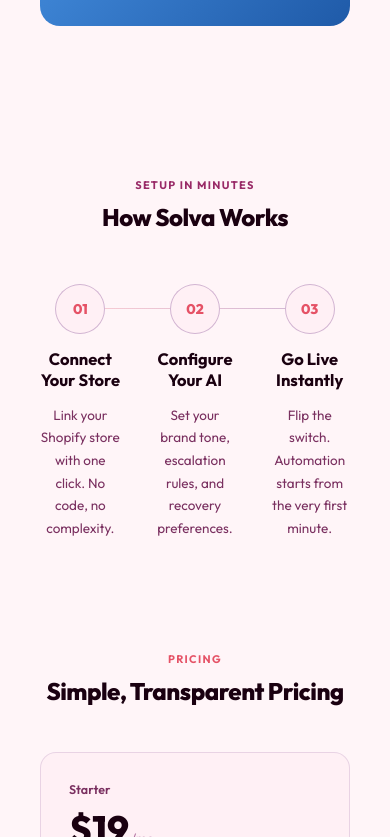
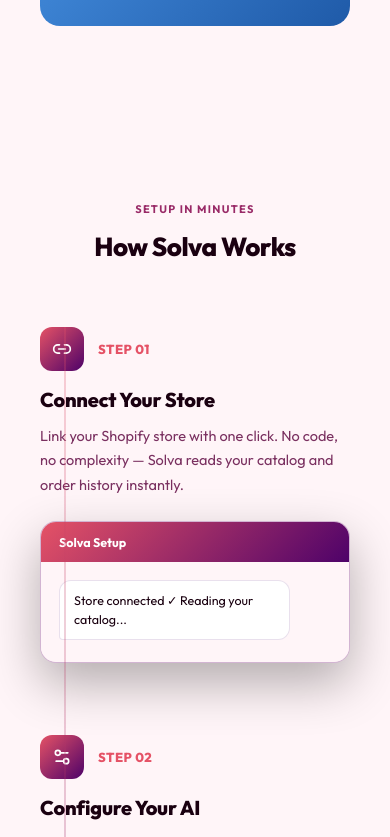
Before and after one commit to getsolvacom/solva, a React (Vite) app: page / in a window 390 px wide. Shown: the part 4807-5644 px from the top of the page. Built offline with nearby package versions, Linux system fonts and the light colour scheme; no server answers.

Commit message:
Upgrade How It Works to alternating timeline with inline UI mockup cards
Co-Authored-By: Claude Sonnet 5 <noreply@anthropic.com>

```diff
--- a/src/pages/LandingPage.jsx
+++ b/src/pages/LandingPage.jsx
@@ -1,7 +1,7 @@
 import { useState, useEffect, useRef } from "react";
 import { useNavigate } from "react-router-dom";
 import { C, LAYOUT } from "../tokens";
-import { Menu, X, Bot, RotateCcw, ShoppingCart, BarChart3, ArrowUpRight, Check, Radar, MessageCircle, CheckCircle2, Zap, ShieldCheck, TrendingUp } from "lucide-react";
+import { Menu, X, Bot, RotateCcw, ShoppingCart, BarChart3, ArrowUpRight, Check, Radar, MessageCircle, CheckCircle2, Zap, ShieldCheck, TrendingUp, Link2, Settings2, Sparkles } from "lucide-react";
 
 const PLANS = [
   { name:"Starter", price:"$19", popular:false, features:["AI Support Agent","1,000 tickets/mo","Basic cart recovery","Email support"] },
@@ -69,6 +69,8 @@ function GlobalStyles() {
         .solution-card{grid-template-columns:1fr!important;padding:32px 24px!important;gap:32px!important;text-align:left!important;}
         .colored-row{grid-template-columns:1fr!important;padding:28px 24px!important;gap:18px!important;text-align:left!important;}
         .colored-row-right{min-width:0!important;}
+        .hiw-row{grid-template-columns:1fr!important;direction:ltr!important;gap:24px!important;}
+        .hiw-line{left:24px!important;transform:none!important;}
       }
       @media(min-width:768px){
         .stats-cell{padding:28px 20px!important;}
@@ -80,11 +82,6 @@ function GlobalStyles() {
         .pricing-price{font-size:48px!important;}
         .pricing-features{gap:14px!important;}
         .pricing-feature-text{font-size:15px!important;}
-        .hiw-section{padding:80px 40px!important;}
-        .hiw-step-circle{width:62px!important;height:62px!important;font-size:18px!important;}
-        .hiw-connector{height:3px!important;opacity:.45!important;top:31px!important;}
-        .hiw-step-title{font-size:19px!important;}
-        .hiw-step-desc{font-size:15px!important;}
         .feat-card{padding:32px 34px!important;min-height:auto!important;}
         .feat-icon{margin-bottom:24px!important;}
         .feat-title{font-size:19px!important;font-weight:800!important;margin-bottom:14px!important;}
@@ -466,20 +463,37 @@ export default function LandingPage() {
       </section>
 
       {/* HOW IT WORKS */}
-      <section id="how-it-works" className="hiw-section" style={{padding:"56px 40px",maxWidth:820,margin:"0 auto",textAlign:"center"}}>
-        <p style={{fontSize:11,fontWeight:700,letterSpacing:".12em",color:C.magenta,marginBottom:10,textTransform:"uppercase"}}>Setup in Minutes</p>
-        <h2 style={{fontFamily:"'Outfit',sans-serif",fontSize:"clamp(24px,4vw,42px)",fontWeight:800,letterSpacing:"-.02em",marginBottom:52}}>How Solva Works</h2>
-        <div style={{display:"grid",gridTemplateColumns:"repeat(3,1fr)",gap:34,position:"relative"}}>
-          <div className="hiw-connector" style={{position:"absolute",top:24,left:"17%",right:"17%",height:1,background:`linear-gradient(90deg,${C.coral},${C.violet})`,opacity:.25,pointerEvents:"none"}}/>
+      <section id="how-it-works" style={{position:"relative",zIndex:1,maxWidth:LAYOUT.maxWidth,margin:"0 auto",padding:LAYOUT.sectionPadding.standard}}>
+        <div style={{textAlign:"center",marginBottom:64}}>
+          <p style={{...LAYOUT.eyebrow,color:C.magenta,marginBottom:14}}>Setup In Minutes</p>
+          <h2 style={{...LAYOUT.h2,fontFamily:"'Outfit',sans-serif"}}>How Solva Works</h2>
+        </div>
+        <div style={{position:"relative"}}>
+          <div className="hiw-line" style={{position:"absolute",left:"50%",top:0,bottom:0,width:2,background:`linear-gradient(180deg,${C.coral},${C.magenta},${C.violet})`,opacity:.25,transform:"translateX(-50%)"}}/>
           {[
-            {n:"01",title:"Connect Your Store",  desc:"Link your Shopify store with one click. No code, no complexity."},
-            {n:"02",title:"Configure Your AI",   desc:"Set your brand tone, escalation rules, and recovery preferences."},
-            {n:"03",title:"Go Live Instantly",   desc:"Flip the switch. Automation starts from the very first minute."},
-          ].map((s,i)=>(
-            <div key={i} style={{display:"flex",flexDirection:"column",alignItems:"center",gap:14}}>
-              <div className="hiw-step-circle" style={{width:50,height:50,borderRadius:"50%",position:"relative",zIndex:1,background:C.card,border:`1px solid ${C.borderHi}`,display:"flex",alignItems:"center",justifyContent:"center",fontFamily:"'Outfit',sans-serif",fontWeight:800,fontSize:14,color:C.coral}}>{s.n}</div>
-              <h3 className="hiw-step-title" style={{fontFamily:"'Outfit',sans-serif",fontSize:16.5,fontWeight:700}}>{s.title}</h3>
-              <p className="hiw-step-desc" style={{fontSize:13.5,color:C.sub,lineHeight:1.68}}>{s.desc}</p>
+            {n:"01",icon:<Link2 size={20} strokeWidth={2}/>,title:"Connect Your Store",desc:"Link your Shopify store with one click. No code, no complexity — Solva reads your catalog and order history instantly.",mock:{label:"Solva Setup",bubbles:[{who:"ai",text:"Store connected ✓ Reading your catalog..."}]}},
+            {n:"02",icon:<Settings2 size={20} strokeWidth={2}/>,title:"Configure Your AI",desc:"Set your brand tone, escalation rules, and recovery preferences — or let Solva suggest smart defaults from your store data.",mock:{label:"AI Config",bubbles:[{who:"user",text:"Use a friendly, casual tone"},{who:"ai",text:"Got it — applied across all channels."}]}},
+            {n:"03",icon:<Sparkles size={20} strokeWidth={2}/>,title:"Go Live Instantly",desc:"Flip the switch. Support, returns, and cart recovery start working from the very first minute — automatically.",mock:{label:"Solva AI Agent",bubbles:[{who:"ai",text:"Live and monitoring your store 24/7."}]}},
+          ].map((step,i)=>(
+            <div key={i} className="hiw-row" style={{display:"grid",gridTemplateColumns:"1fr 1fr",gap:56,alignItems:"center",marginBottom:i<2?72:0,direction:i%2===1?"rtl":"ltr"}}>
+              <div style={{direction:"ltr"}}>
+                <div style={{display:"flex",alignItems:"center",gap:14,marginBottom:16}}>
+                  <div style={{width:44,height:44,borderRadius:12,background:C.grad,display:"flex",alignItems:"center",justifyContent:"center",color:"#fff",flexShrink:0}}>{step.icon}</div>
+                  <span style={{fontSize:13,fontWeight:800,color:C.coral,letterSpacing:".04em"}}>STEP {step.n}</span>
+                </div>
+                <h3 style={{fontFamily:"'Outfit',sans-serif",fontSize:"clamp(20px,2.4vw,26px)",fontWeight:800,marginBottom:12,letterSpacing:"-.01em"}}>{step.title}</h3>
+                <p style={{fontSize:14.5,color:C.sub,lineHeight:1.7}}>{step.desc}</p>
+              </div>
+              <div style={{direction:"ltr"}}>
+                <div style={{background:C.card,border:`1px solid ${C.borderHi}`,borderRadius:16,overflow:"hidden",boxShadow:"0 20px 50px rgba(0,0,0,.3)"}}>
+                  <div style={{background:C.grad,padding:"12px 18px",fontSize:12.5,fontWeight:700,color:"#fff"}}>{step.mock.label}</div>
+                  <div style={{padding:18,display:"flex",flexDirection:"column",gap:10,minHeight:100,background:C.bg}}>
+                    {step.mock.bubbles.map((b,j)=>(
+                      <div key={j} style={{alignSelf:b.who==="user"?"flex-end":"flex-start",maxWidth:"85%",padding:"10px 14px",borderRadius:12,fontSize:12.5,lineHeight:1.5,...(b.who==="user"?{background:C.grad,color:"#fff",borderBottomRightRadius:4}:{background:C.surface,border:`1px solid ${C.border}`,borderBottomLeftRadius:4})}}>{b.text}</div>
+                    ))}
+                  </div>
+                </div>
+              </div>
             </div>
           ))}
         </div>
```
